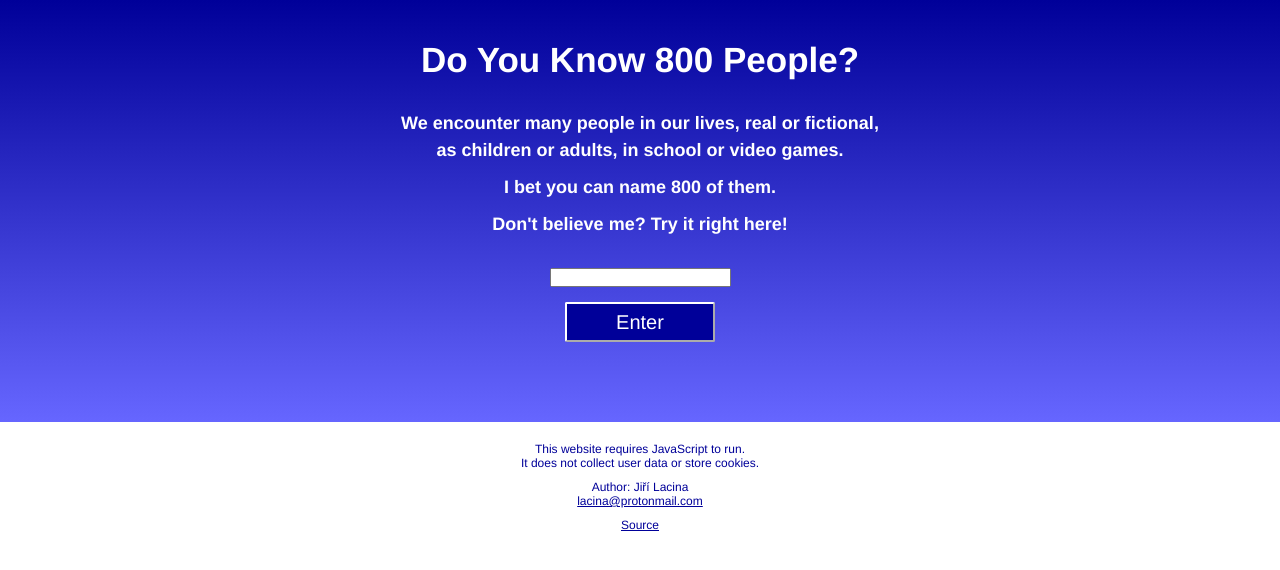
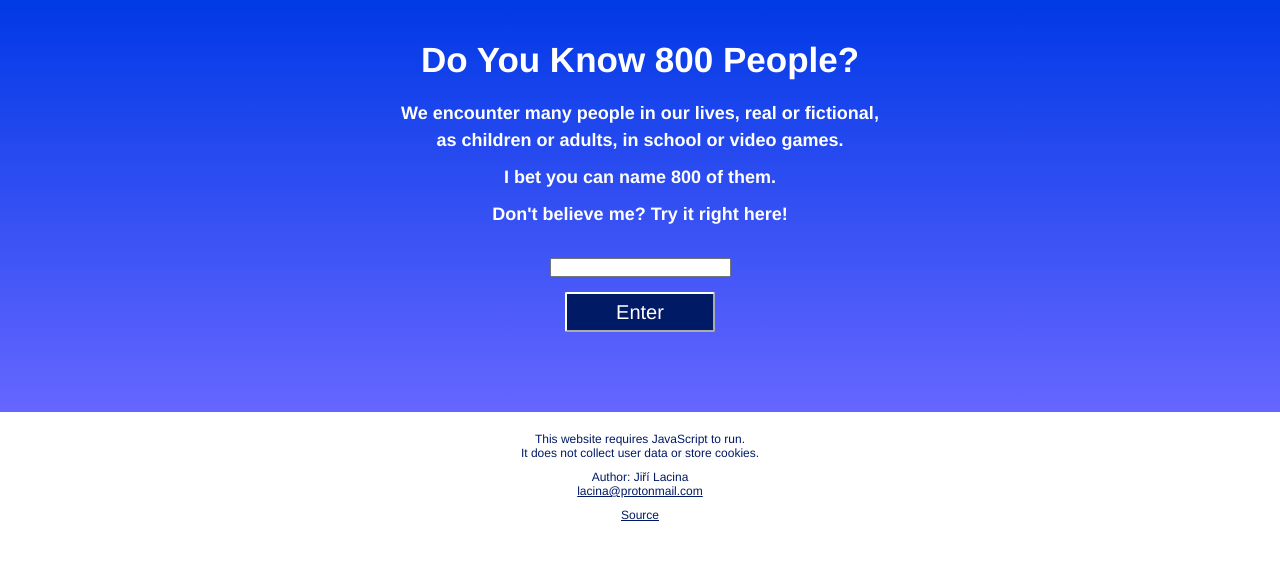
Before and after one commit to lacinajir/800-people, a plain HTML site: page index.html in a window 1280 px wide. Drawn offline with Linux system fonts and the light colour scheme.

Commit message:
Update style.css

```diff
--- a/style.css
+++ b/style.css
@@ -9,7 +9,7 @@ html {
 }
 
 #upperScreen {
-	background-image: linear-gradient(#000099, #6666ff);
+	background-image: linear-gradient(#0039e6, #6666ff);
 	padding-bottom: 40px;
 }
 
@@ -18,7 +18,7 @@ h1 {
 	font-size: 35px;
 	font-weight: bold;
 	padding-top: 40px;
-	margin-bottom: 30px;
+	margin-bottom: 20px;
 	color: white;
 
 }
@@ -54,11 +54,11 @@ h1 {
 	border-radius: 2px;
 }
 
-#entryButton {
+button {
 	width: 150px;
 	height: 40px;
 	font-size: 20px;
-	background-color: #000099;
+	background-color: #001a66;
 	color: white;
 	text-align: center;
 	border-color: white;
@@ -68,7 +68,7 @@ h1 {
 }
 
 #entryButton:hover {
-	color: #000099;
+	color: #001a66;
 	background-color: white;
 }
 
@@ -97,16 +97,16 @@ table {
 	overflow:hidden;
 	word-wrap:break-word;
 	width: 100%;
-	color: #000099;
+	color: #001a66;
 }
 
-table, th, td {
+table, th {
 	padding: 5px;
 	font-size: 16px;
 }
 
 #author {
-	color: #000099;
+	color: #001a66;
 	margin-top: 20px;
 	font-size: 12px;
 	margin-bottom: 5px;
@@ -117,9 +117,9 @@ table, th, td {
 }
 
 a:link {
-  color: #000099;
+  color: #001a66;
 }
 
 a:visited {
-  color: #000099;
+  color: #001a66;
 }
```
